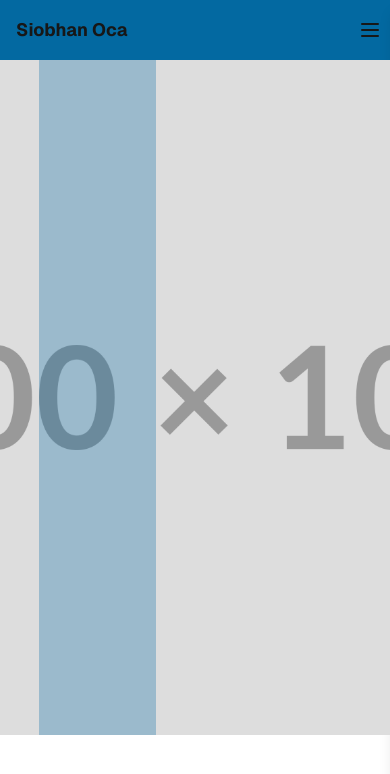
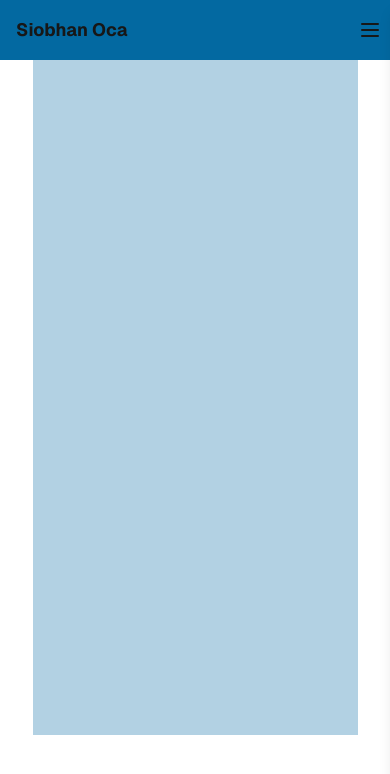
Before and after one commit to seamuslowry/siobhan-oca, a Next.js app: page / in a window 390 px wide. Shown: the top 774 px of the page. Built offline with nearby package versions, Linux system fonts and the light colour scheme.

Commit message:
feat: support mobile better

```diff
--- a/app/page.tsx
+++ b/app/page.tsx
@@ -4,15 +4,15 @@ import heroImage from '@/assets/home/hero.png';
 export default function Home() {
   return (
     <div>
-      <div className="relative">
+      <div className="sm:relative">
         <Image
           src={heroImage}
           alt="Hero image description"
-          className="absolute h-[80vh] object-cover"
+          className="h-[80vh] object-cover hidden sm:absolute sm:block"
           placeholder="blur"
           unoptimized
         />
-        <div className="bg-sky-700/30 absolute ml-[10%] h-[80vh] w-[30vw]" />
+        <div className="bg-sky-700/30 h-[80vh] mx-auto w-10/12 sm:absolute sm:ml-[10%] sm:w-[30vw] sm:min-w-80" />
       </div>
     </div>
   );
```
